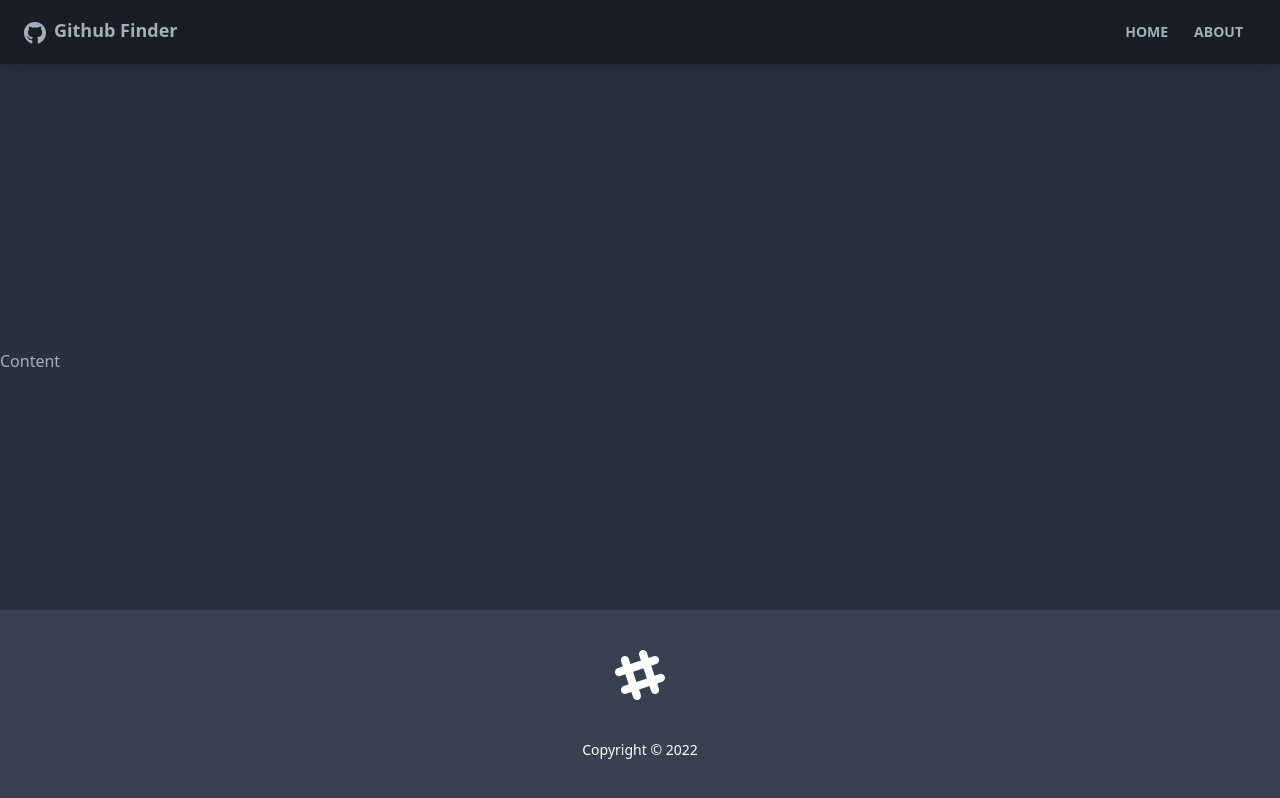
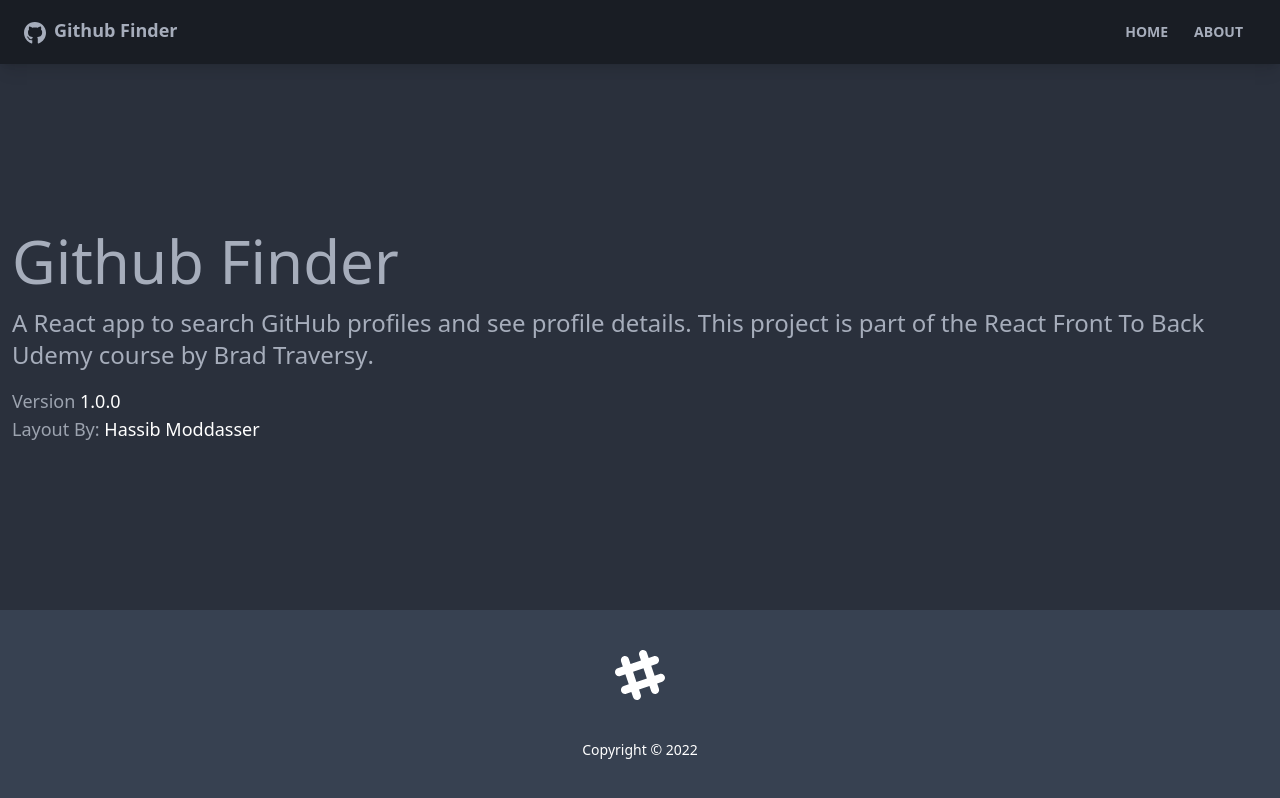
Before and after one commit to omristg/github-finder, a React (Create React App) app: page /about in a window 1280 px wide. Built offline with nearby package versions, Linux system fonts and the light colour scheme.

Commit message:
basic routing, about and not found pages

```diff
--- a/src/App.jsx
+++ b/src/App.jsx
@@ -1,14 +1,24 @@
-import { BrowserRouter as Router, Route } from "react-router-dom"
+import { BrowserRouter as Router, Routes, Route } from "react-router-dom"
+
 import { Footer } from "./cmps/Footer"
-
 import { Navbar } from "./cmps/Navbar"
+import { Home } from "./pages/Home"
+import { NotFound } from "./pages/NotFound"
+import { About } from "./pages/About"
 
 export const App = () => {
 	return (
 		<Router>
 			<div className="flex flex-col justify-between h-screen">
 				<Navbar />
-				<main>Content</main>
+				<main className="container mx-auto px-3 pb-12">
+					<Routes>
+						<Route path='/' element={<Home />} />
+						<Route path='/about' element={<About />} />
+						{/* <Route path='/notfound' element={<NotFound />} /> */}
+						<Route path='*' element={<NotFound />} />
+					</Routes>
+				</main>
 				<Footer />
 			</div>
 		</Router>
--- /dev/null
+++ b/src/pages/About.jsx
@@ -0,0 +1,30 @@
+export const About = () => {
+
+    return (
+        <>
+            <h1 className='text-6xl mb-4'>Github Finder</h1>
+            <p className='mb-4 text-2xl font-light'>
+                A React app to search GitHub profiles and see profile details. This
+                project is part of the
+                <a href='https://www.udemy.com/course/modern-react-front-to-back/'>
+                    {' '}
+                    React Front To Back
+                </a>{' '}
+                Udemy course by
+                <strong>
+                    <a href='https://traversymedia.com'> Brad Traversy</a>
+                </strong>
+                .
+            </p>
+            <p className='text-lg text-gray-400'>
+                Version <span className='text-white'>1.0.0</span>
+            </p>
+            <p className='text-lg text-gray-400'>
+                Layout By:{' '}
+                <a className='text-white' href='https://twitter.com/hassibmoddasser'>
+                    Hassib Moddasser
+                </a>
+            </p>
+        </>
+    )
+}
--- /dev/null
+++ b/src/pages/Home.jsx
@@ -0,0 +1,8 @@
+export const Home = () => {
+
+    return (
+        <div className="">
+            <h1 className="text-6xl">Welcome</h1>
+        </div>
+    )
+}
--- /dev/null
+++ b/src/pages/NotFound.jsx
@@ -0,0 +1,20 @@
+import { FaHome } from 'react-icons/fa'
+import { Link } from 'react-router-dom'
+
+export const NotFound = () => {
+
+    return (
+        <div className="hero">
+            <div className="text-center hero-content">
+                <div className='max-w-lg'>
+                    <h1 className='text-8xl font-bold mb-8'>  Oops!    </h1>
+                    <p className='text-5xl mb-8'>404 - Page not found!</p>
+                    <Link to='/' className='btn btn-primary btn-lg'>
+                        <FaHome className='mr-2' />
+                        Back to home
+                    </Link>
+                </div>
+            </div>
+        </div>
+    )
+}
```
